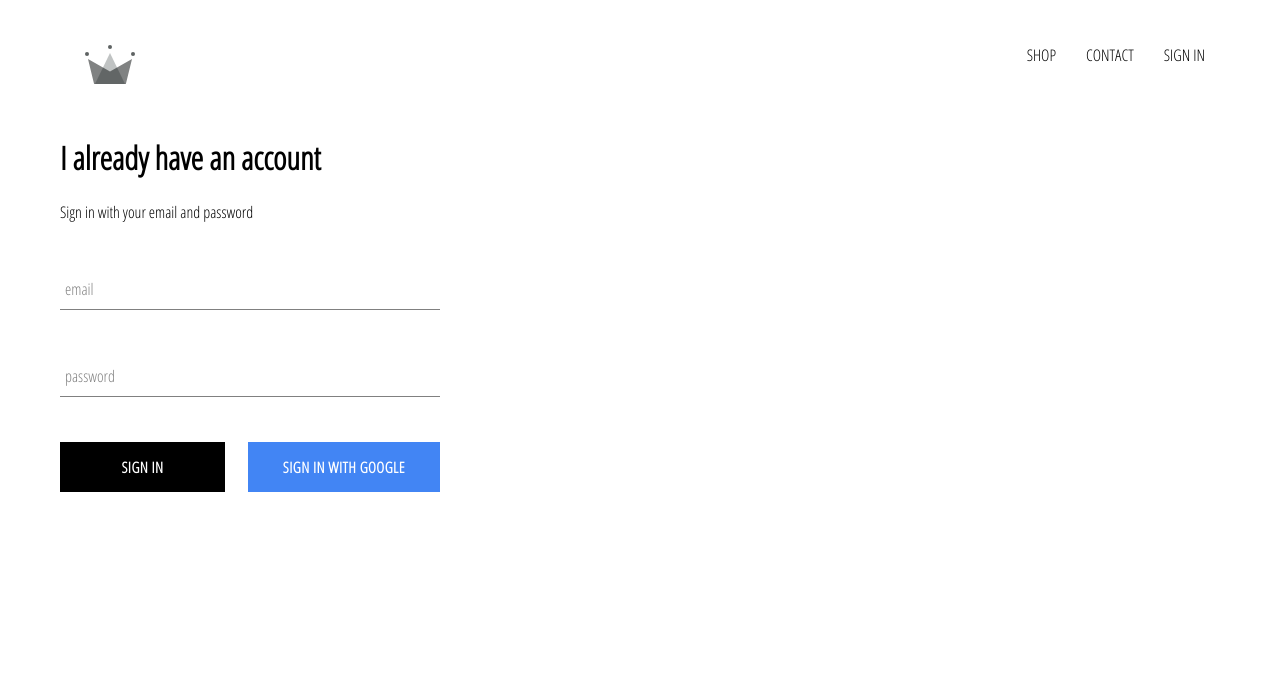
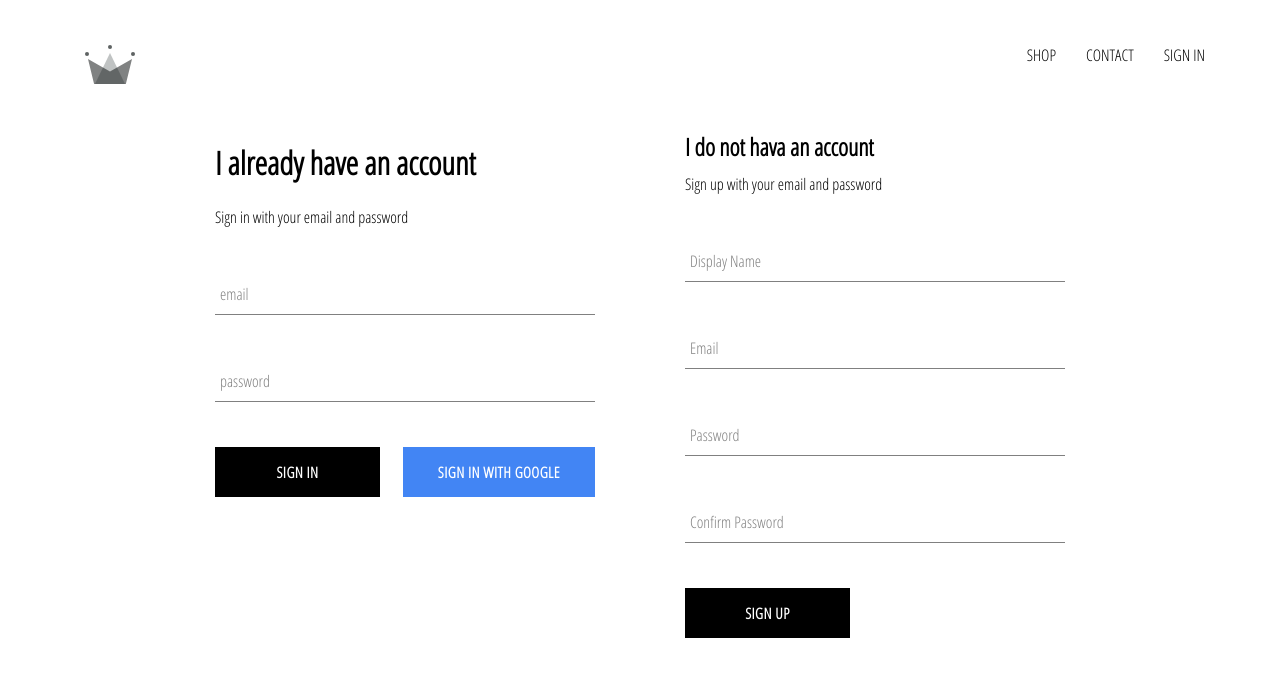
Before and after one commit to Biki101/Bkt-clothing, a React (Create React App) app: page /sign in a window 1280 px wide. Shown: the top 676 px of the page. Built offline with nearby package versions, Linux system fonts and the light colour scheme; no server answers.

Commit message:
Implemented firebase utilities and store authenticated users into firestore database

```diff
--- a/src/App.js
+++ b/src/App.js
@@ -1,5 +1,5 @@
 import React from 'react';
-import { auth } from './firebase/firebase.utilities';
+import { auth, createUserProfileDocument, firestore } from './firebase/firebase.utilities';
 import { Switch, Route } from 'react-router-dom';
 import HomePage from './pages/homepage.component';
 import ShopPage from './pages/shop/shop.component';
@@ -19,11 +19,22 @@
   unSubscribeFromAuth = null;
 
   componentDidMount() {
-    this.unSubscribeFromAuth = auth.onAuthStateChanged(user => {
-      this.setState({
-        currentUser: user
-      })
-      console.log(user);
+    this.unSubscribeFromAuth = auth.onAuthStateChanged(async (userAuth) => {    // async is used as it is asyncronous reffering api calls
+      if (userAuth) {                                                           // check if user is signed in or not
+        const userRef = await createUserProfileDocument(userAuth);              // await waits until expression is completed
+
+        userRef.onSnapshot(snapShot => {
+          this.setState({
+            currentUser:
+            {
+              id: snapShot.id,
+              ...snapShot.data()
+            }
+          });
+          console.log(this.state);
+        });
+      }
+      this.setState({currentUser: userAuth});
     })
   }
 
--- /dev/null
+++ b/src/components/sign-up/sign-up.component.jsx
@@ -0,0 +1,97 @@
+import React from 'react';
+import FormInput from '../form-input/form-input.component';
+import CustomButtton from '../custom-button/custom-button.component';
+import { auth, createUserProfileDocument } from '../../firebase/firebase.utilities';
+
+import './sign-up.style.scss';
+import CustomButton from '../custom-button/custom-button.component';
+
+class SignUp extends React.Component {
+    constructor(props) {
+        super(props);
+        this.state = {
+            displayName: '',
+            email: '',
+            password: '',
+            confirmPass: ''
+        }
+    }
+
+    handleSubmit = async event => {
+        event.preventDefault();
+        const { displayName, email, password, confirmPass } = this.state;     // doubt
+        if (password !== confirmPass) {
+            alert("Password do not match!");
+            return;
+        }
+        try {
+            const { user } = await auth.createUserWithEmailAndPassword(email, password);
+            await createUserProfileDocument(user, { displayName });
+            this.setState({                                                   //to clearout from
+                displayName: '',
+                email: '',
+                password: '',
+                confirmPass: ''
+            })
+        } catch (error) { console.error(); }
+    }
+
+    handleChange = event => {
+        const { name, value } = event.target;
+        this.setState({
+            [name]: value
+        })
+    }
+
+    render() {
+        // doubt
+        return (
+            <div className='sign-up'>
+                <h2 className='title'>I do not hava an account</h2>
+                <span>Sign up with your email and password</span>
+
+                <form className='sign-up-form' onSubmit={this.handleSubmit}>
+                    <FormInput
+                        type='text'
+                        label='Display Name'
+                        name='displayName'
+                        onChange={this.handleChange}
+                        value={this.state.displayName}
+                        required
+                    />
+
+                    <FormInput
+                        type='email'
+                        label='Email'
+                        name='email'
+                        value={this.state.email}
+                        onChange={this.handleChange}
+                        required
+                    />
+
+                    <FormInput
+                        type='password'
+                        label='Password'
+                        name='password'
+                        value={this.state.password}
+                        onChange={this.handleChange}
+                        required
+                    />
+
+                    <FormInput
+                        type='password'
+                        label='Confirm Password'
+                        name='confirmPass'
+                        value={this.state.confirmPass}
+                        onChange={this.handleChange}
+                        required
+                    />
+
+                    <CustomButton type='submit'> SIGN UP </CustomButton>
+                </form>
+            </div>
+        )
+    }
+}
+
+export default SignUp;
--- /dev/null
+++ b/src/components/sign-up/sign-up.style.scss
@@ -0,0 +1,9 @@
+.sign-up {
+    display: flex;
+    flex-direction: column;
+    width: 380px;
+
+    .title{
+        margin: 10px 0px; //top-bottom  left-right
+    }
+}
--- a/src/firebase/firebase.utilities.js
+++ b/src/firebase/firebase.utilities.js
@@ -12,13 +12,39 @@
     measurementId: "G-MFVRX07HH3"
 };
 
+export const createUserProfileDocument = async (userAuth, additionalData) => {
+    if (!userAuth) {return};                                   //if user doesnot exists signout return
+
+    const userRef = firestore.doc(`users/${userAuth.uid}`);   //getting user reference from database
+    const snapShot = await userRef.get();                     //await is used as it is async
+
+    if (!snapShot.exists) {
+        const displayName = userAuth.displayName;
+        const email = userAuth.email;
+        const createdAt = new Date();
+
+        try {
+            await userRef.set({                                //data is retrieved with docref which is here linked in userref var
+                displayName,
+                email,
+                createdAt,
+                ...additionalData
+            })
+        } catch (error) {
+            console.log('error creating user', error.message);
+        }
+    }
+
+    return userRef;
+}
+
 firebase.initializeApp(config);
 
 export const auth = firebase.auth();
 export const firestore = firebase.firestore();
 
 const provider = new firebase.auth.GoogleAuthProvider();
-provider.setCustomParameters({prompt: 'select_account'});
+provider.setCustomParameters({ prompt: 'select_account' });
 
 export const SignInWithGoogle = () => auth.signInWithPopup(provider);
 
--- a/src/pages/sign-in-and-sign-up/sign-in-and-sign-up.page.jsx
+++ b/src/pages/sign-in-and-sign-up/sign-in-and-sign-up.page.jsx
@@ -1,10 +1,12 @@
 import React from 'react';
 import SignIn from '../../components/sign-in/sign-in';
+import SignUp from '../../components/sign-up/sign-up.component';
 import './sign-in-and-sign-up.style.scss';
 
 const SignInSignOutPage = () => (
     <div className="sign-in-sign-out">
         <SignIn />
+        <SignUp />
     </div>
 );
 
--- a/src/pages/sign-in-and-sign-up/sign-in-and-sign-up.style.scss
+++ b/src/pages/sign-in-and-sign-up/sign-in-and-sign-up.style.scss
@@ -0,0 +1,7 @@
+.sign-in-sign-out {
+    display: flex;
+    flex-direction: row;
+    justify-content: space-between;
+    width: 850px;
+    margin: 30px auto;
+}
```
Also changed, not shown: src/components/header/header.component.jsx (line endings or trailing spaces).
